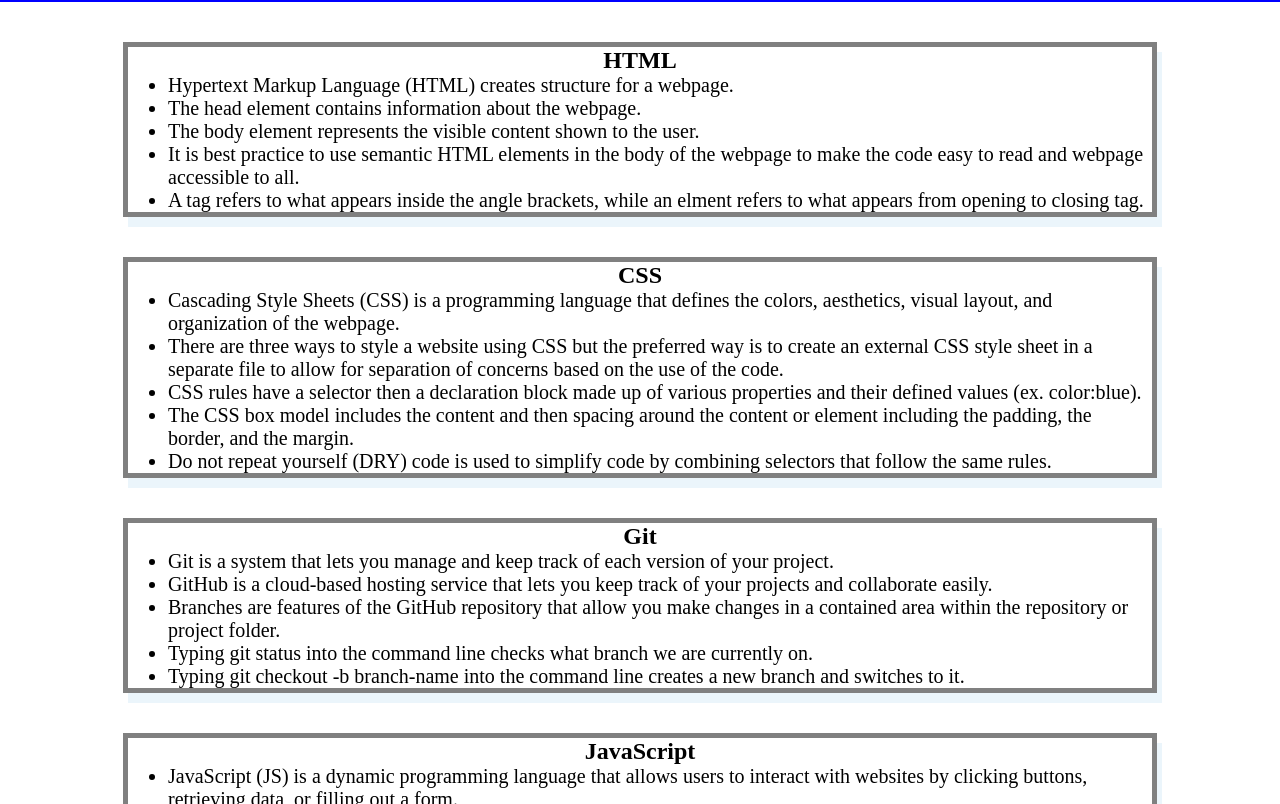
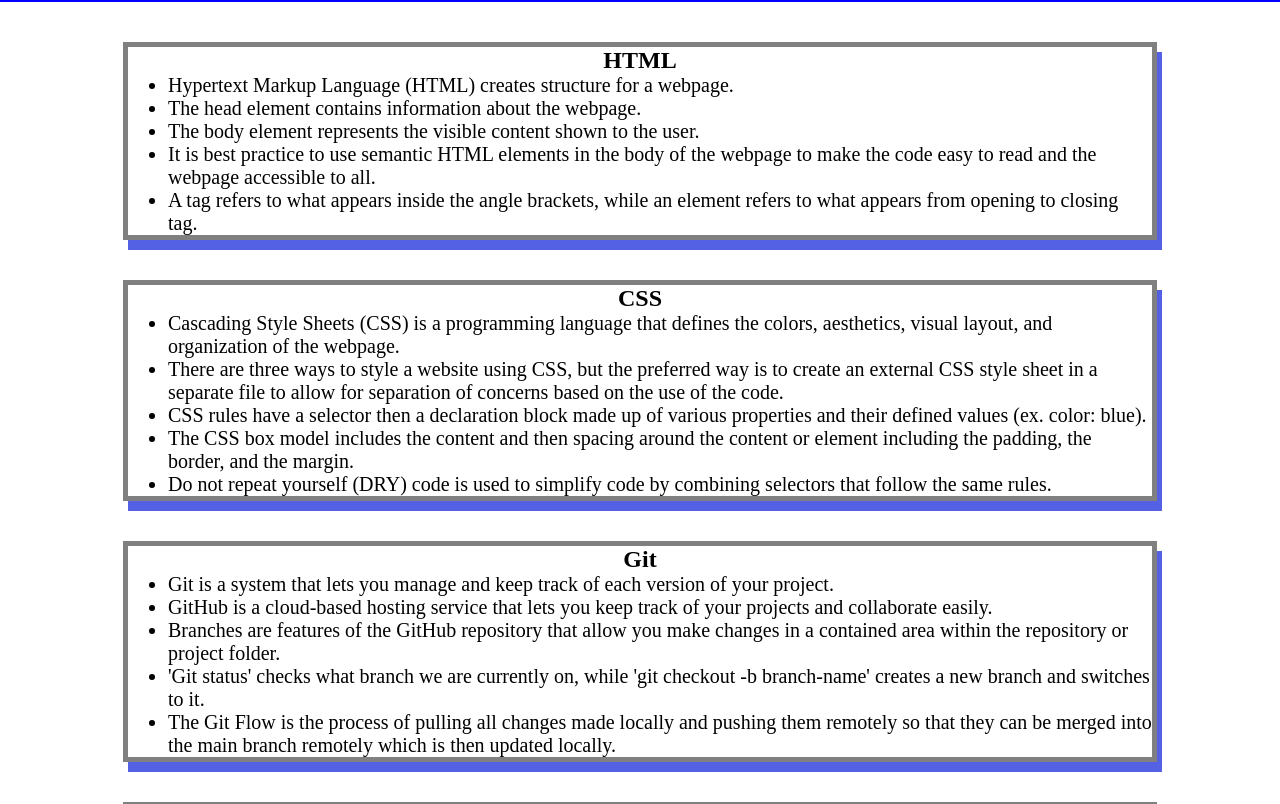
Before and after one commit to pbullock08/prework-study-guide, a plain HTML site: page index.html in a window 1280 px wide. Shown: the part 118-922 px from the top of the page. Drawn offline with Linux system fonts and the light colour scheme.

Commit message:
final edits

```diff
--- a/assets/style.css
+++ b/assets/style.css
@@ -38,5 +38,5 @@
     width: 80%;
     margin: 40px auto;
     border: 5px solid gray;
-    box-shadow: 5px 10px #EBF5FB;
+    box-shadow: 5px 10px #5561e4;
   }
--- a/index.html
+++ b/index.html
@@ -20,8 +20,8 @@
           <li>Hypertext Markup Language (HTML) creates structure for a webpage.</li>
           <li>The head element contains information about the webpage.</li>
           <li>The body element represents the visible content shown to the user.</li>
-          <li>It is best practice to use semantic HTML elements in the body of the webpage to make the code easy to read and webpage accessible to all.</li>
-          <li>A tag refers to what appears inside the angle brackets, while an elment refers to what appears from opening to closing tag.</li>
+          <li>It is best practice to use semantic HTML elements in the body of the webpage to make the code easy to read and the webpage accessible to all.</li>
+          <li>A tag refers to what appears inside the angle brackets, while an element refers to what appears from opening to closing tag.</li>
         </ul>
       </section>
 
@@ -29,8 +29,8 @@
         <h2>CSS</h2>
         <ul>
           <li>Cascading Style Sheets (CSS) is a programming language that defines the colors, aesthetics, visual layout, and organization of the webpage.</li>
-          <li>There are three ways to style a website using CSS but the preferred way is to create an external CSS style sheet in a separate file to allow for separation of concerns based on the use of the code.</li>
-          <li>CSS rules have a selector then a declaration block made up of various properties and their defined values (ex. color:blue).</li>
+          <li>There are three ways to style a website using CSS, but the preferred way is to create an external CSS style sheet in a separate file to allow for separation of concerns based on the use of the code.</li>
+          <li>CSS rules have a selector then a declaration block made up of various properties and their defined values (ex. color: blue).</li>
           <li>The CSS box model includes the content and then spacing around the content or element including the padding, the border, and the margin.</li>
           <li>Do not repeat yourself (DRY) code is used to simplify code by combining selectors that follow the same rules.</li>
         </ul>
@@ -42,8 +42,8 @@
           <li>Git is a system that lets you manage and keep track of each version of your project.</li>
           <li>GitHub is a cloud-based hosting service that lets you keep track of your projects and collaborate easily.</li>
           <li>Branches are features of the GitHub repository that allow you make changes in a contained area within the repository or project folder.</li>
-          <li>Typing git status into the command line checks what branch we are currently on.</li>
-          <li>Typing git checkout -b branch-name into the command line creates a new branch and switches to it.</li>
+          <li>'Git status' checks what branch we are currently on, while 'git checkout -b branch-name' creates a new branch and switches to it.</li>
+          <li>The Git Flow is the process of pulling all changes made locally and pushing them remotely so that they can be merged into the main branch remotely which is then updated locally.</li>
         </ul>
       </section>
 
@@ -54,7 +54,7 @@
           <li>Variables are containers that store values or data. Those values can be text, numbers, or true/false values. An array is a single variable used to hold a group of related data.</li>
           <li>Operators are mathematical symbols that produce results based on two variables.</li>
           <li>Conditionals are code structures used to test if an expression is true and how the application responds.</li>
-          <li>Functions are a way to reuse code by defining a body of code that executes when you call the function name. Loops are useful tools to perform a task on all items in an array.</li>
+          <li>Functions are a way to reuse code by defining a body of code that executes when you call the function name.</li>
           <li>Events are code structures that run code in response to user activity in the browser.</li>
           <li>Control flow is the order in which the computer executes code in a script. In JS code runs from the first to last statement of the page.</li>
         </ul>
```
Also changed, not shown: 1 other file.
